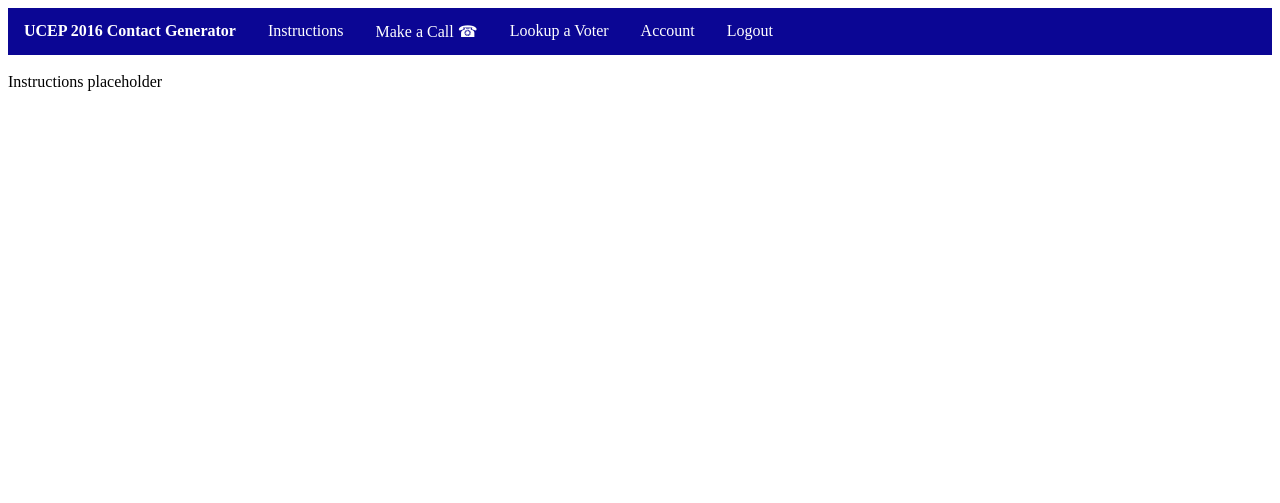
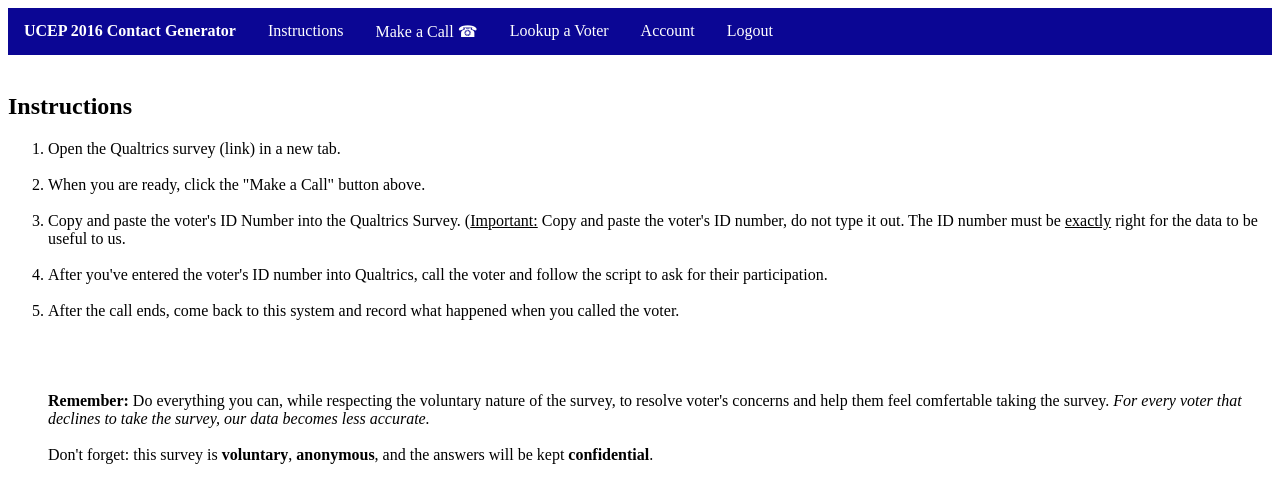
Before and after one commit to benjamin-issa/exit_poll, a Django app: page /voters/instructions/ in a window 1280 px wide. Shown: the top 503 px of the page. Run offline with Django 3.2, Linux system fonts and the light colour scheme.

Commit message:
Instructions page completed.

```diff
--- a/exit_poll_site/voters/templates/voters/detail.html
+++ b/exit_poll_site/voters/templates/voters/detail.html
@@ -13,7 +13,7 @@
 <b>ID Number:</b> {{ voter.respondent_id }}<br>
 <b>Wave:</b> {{ voter.get_respondent_wave_display }} <br>
 <b>Phone Number:</b> {% if voter.get_phone_number is 1%} <i>There was an error getting a phone number. This might be becasuse all
-phone numbers for this voter have been marked invalid.</i> {% endif %}
+phone numbers for this voter have been marked invalid. If you see this error, just click "Make a call" again to try a different voter.</i> {% endif %}
 {% if voter.get_phone_number is not 1%} {{voter.get_phone_number.phone_no}} {% endif %}
 
 <br><br>
--- a/exit_poll_site/voters/templates/voters/instructions.html
+++ b/exit_poll_site/voters/templates/voters/instructions.html
@@ -1,5 +1,22 @@
 {% extends "base.html" %}
 
 {% block content%}
-Instructions placeholder
+<h2>Instructions</h2>
+<ol>
+    <li>Open the Qualtrics survey (link) in a new tab.</li><br><br>
+    <li>When you are ready, click the "Make a Call" button above.</li><br><br>
+    <li>Copy and paste the voter's ID Number into the Qualtrics Survey. (<u>Important:</u> Copy and paste the voter's
+    ID number, do not type it out. The ID number must be <u>exactly</u> right for the data to be useful to us.</li><br><br><br>
+    <li>After you've entered the voter's ID number into Qualtrics, call the voter and follow the script to ask for
+    their participation.</li><br><br>
+    <li>After the call ends, come back to this system and record what happened when you called the voter.</li><br><br>
+
+    <br><br><br>
+    <b>Remember:</b> Do everything you can, while respecting the voluntary nature of the survey, to resolve voter's concerns and
+    help them feel comfertable taking the survey. <i>For every voter that declines to take the survey, our data becomes less
+    accurate.</i>
+    <br><br>
+    Don't forget: this survey is <b>voluntary</b>, <b>anonymous</b>, and the answers will be kept
+    <b>confidential</b>.
+</ol>
 {% endblock content%}
--- a/exit_poll_site/voters/views.py
+++ b/exit_poll_site/voters/views.py
@@ -64,7 +64,7 @@ def random(request):
     #For call one
     call_one_voters = []
     for voter in all_voters:
-        if (voter.which_call() == 1 and voter.is_callable() and (voter.phone_no_one.valid == True or voter.phone_no_two.valid == True or voter.phone_no_three.valid == True)):
+        if (voter.which_call() == 1 and voter.is_callable()):
             call_one_voters.append(voter.pk)
     if len(call_one_voters) != 0:
         random_index = randrange(0,len(call_one_voters))
@@ -75,7 +75,7 @@ def random(request):
     #For call two
     call_two_voters = []
     for voter in all_voters:
-        if (voter.which_call() == 2 and voter.is_callable() and (voter.phone_no_one.valid == True or voter.phone_no_two.valid == True or voter.phone_no_three.valid == True)):
+        if (voter.which_call() == 2 and voter.is_callable()):
             call_two_voters.append(voter.pk)
     if len(call_two_voters) != 0:
         random_index = randrange(0,len(call_two_voters))
@@ -86,7 +86,7 @@ def random(request):
     #For call three
     call_three_voters = []
     for voter in all_voters:
-        if (voter.which_call() == 3 and voter.is_callable() and (voter.phone_no_one.valid == True or voter.phone_no_two.valid == True or voter.phone_no_three.valid == True)):
+        if (voter.which_call() == 3 and voter.is_callable()):
             call_three_voters.append(voter.pk)
     if len(call_three_voters) != 0:
         random_index = randrange(0,len(call_three_voters))
```
